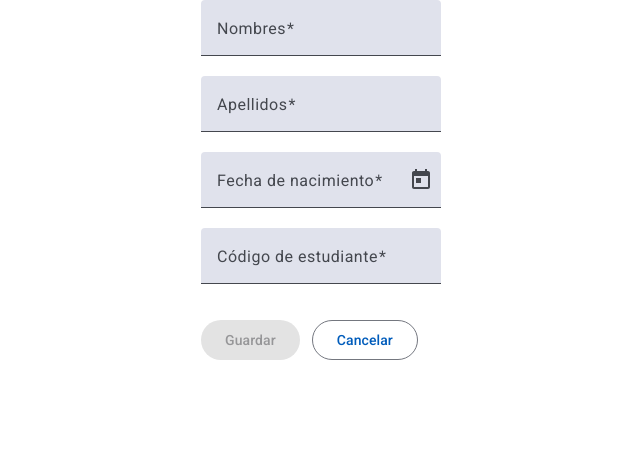
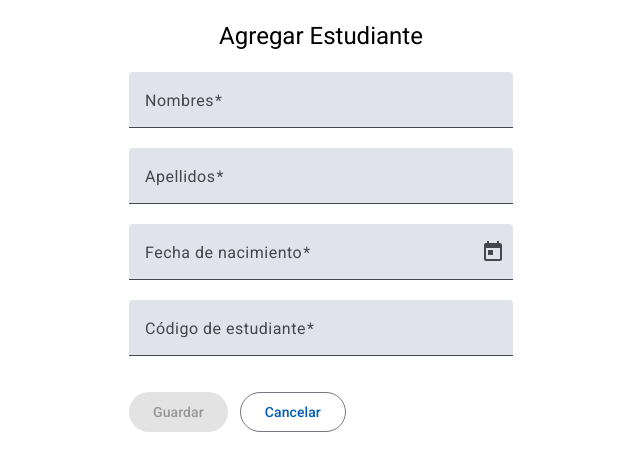
Before and after one commit to DimasHernandez/test-tech-mr, an Angular app in the folder ms-app-fr/: page /students/list in a window 1280 px wide. Both pictures are taken after a click on the button "Add Student". Shown: the top 470 px of the page, without its empty margins (319-959 px from the left). Built offline with nearby package versions, Linux system fonts and the light colour scheme; no server answers.

Commit message:
se agrega titulo del formulario de agregar estudiante

```diff
--- a/ms-app-fr/src/app/features/students/components/add-student/add-student.component.html
+++ b/ms-app-fr/src/app/features/students/components/add-student/add-student.component.html
@@ -1,8 +1,9 @@
+<h3 class="text-2xl text-center my-5">Agregar Estudiante</h3>
 <div class="grid grid-cols-1 place-items-center">
   <form
     [formGroup]="form"
     (ngSubmit)="onSubmit()"
-    class="student-form"
+    class="w-sm"
     novalidate
   >
     <div class="grid">
```
